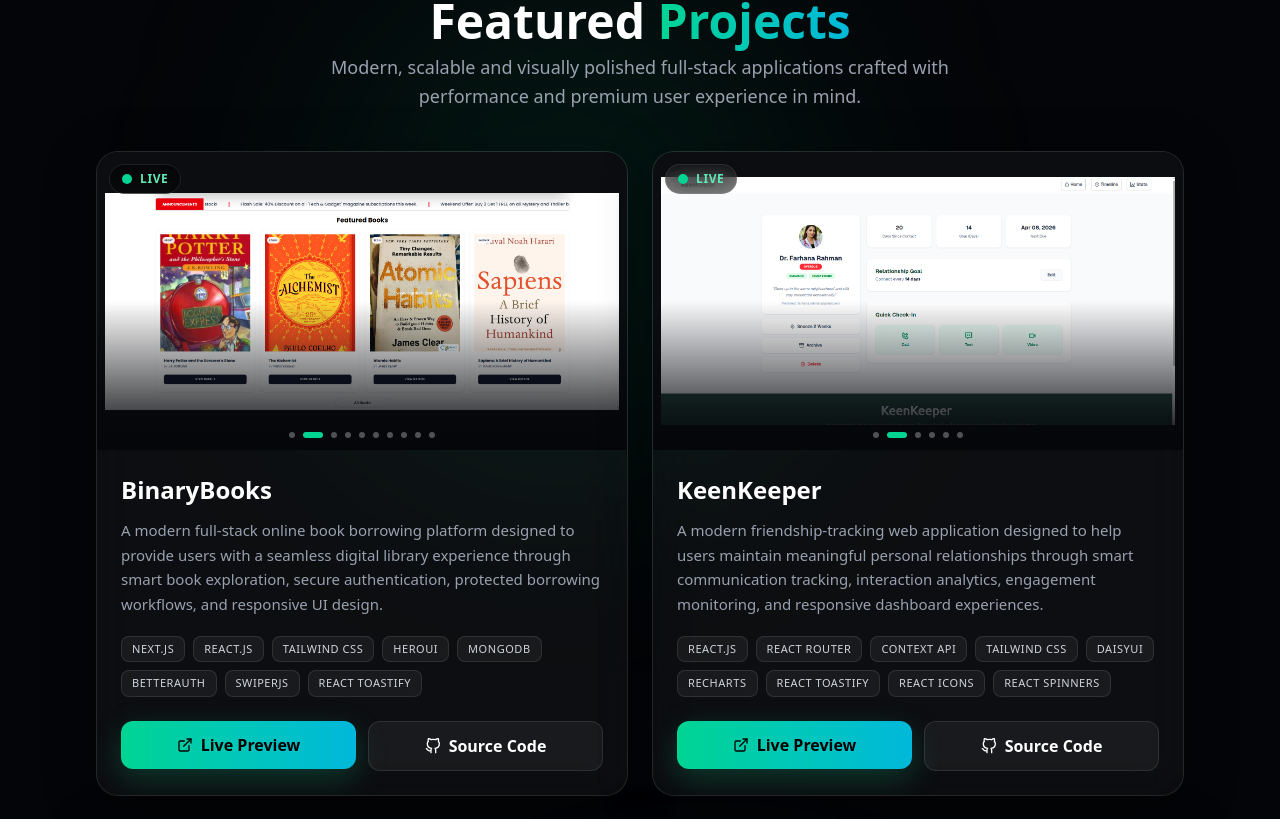
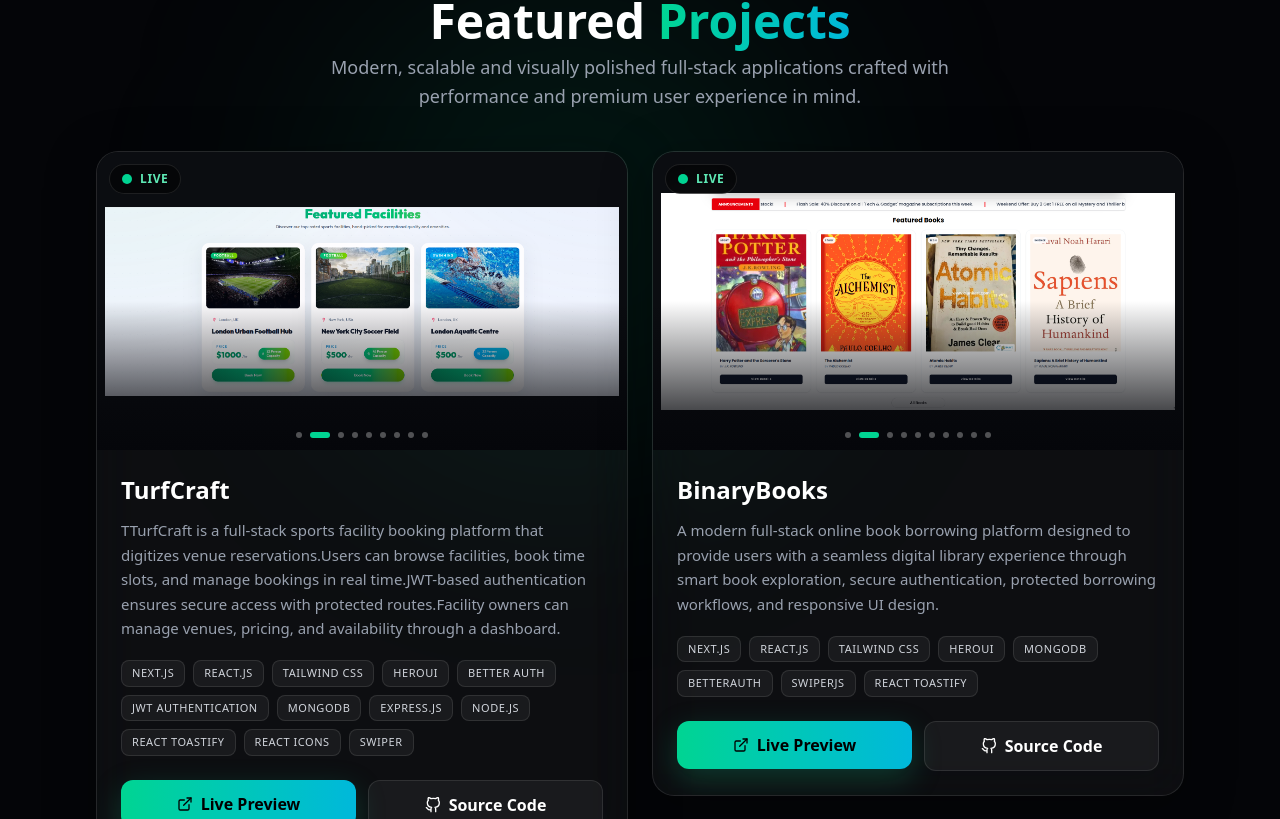
Before and after one commit to kouser-ahamed/my-portfolio, a Next.js app: page / in a window 1280 px wide. Shown: the part 5061-5880 px from the top of the page. Built offline with nearby package versions, Linux system fonts and the light colour scheme.

Commit message:
feat(Projects): add new project TurfCraft with details and images

```diff
--- a/src/app/projects/page.jsx
+++ b/src/app/projects/page.jsx
@@ -6,6 +6,42 @@
 import { FiExternalLink, FiGithub } from "react-icons/fi";
 
 const projects = [
+  {
+    title: "TurfCraft",
+
+    description:
+      "TTurfCraft is a full-stack sports facility booking platform that digitizes venue reservations.Users can browse facilities, book time slots, and manage bookings in real time.JWT-based authentication ensures secure access with protected routes.Facility owners can manage venues, pricing, and availability through a dashboard.",
+
+    images: [
+      "/assets/TurfCraft/img-1.png",
+      "/assets/TurfCraft/img-2.png",
+      "/assets/TurfCraft/img-3.png",
+      "/assets/TurfCraft/img-4.png",
+      "/assets/TurfCraft/img-5.png",
+      "/assets/TurfCraft/img-6.png",
+      "/assets/TurfCraft/img-7.png",
+      "/assets/TurfCraft/img-8.png",
+      "/assets/TurfCraft/img-9.png",
+    ],
+
+    tech: [
+      "Next.js",
+      "React.js",
+      "Tailwind CSS",
+      "HeroUI",
+      "Better Auth",
+      "JWT Authentication",
+      "MongoDB",
+      "Express.js",
+      "Node.js",
+      "React Toastify",
+      "React Icons",
+      "Swiper",
+    ],
+
+    live: "https://turfcraft.vercel.app",
+    github: "https://github.com/kouser-ahamed/turfcraft",
+  },
   {
     title: "BinaryBooks",
     description:
@@ -119,13 +155,11 @@
     live: "https://kouser-ahamed.github.io/B13-A02-TechWave_Kouser/",
 
     github: "https://github.com/kouser-ahamed/B13-A02-TechWave_Kouser",
-}
+  },
 ];
 
 export default function Projects() {
-  const [currentImages, setCurrentImages] = useState(
-    projects.map(() => 0)
-  );
+  const [currentImages, setCurrentImages] = useState(projects.map(() => 0));
 
   useEffect(() => {
     const interval = setInterval(() => {
@@ -133,7 +167,7 @@
         prev.map((imgIndex, projectIndex) => {
           const totalImages = projects[projectIndex].images.length;
           return (imgIndex + 1) % totalImages;
-        })
+        }),
       );
     }, 3500);
 
@@ -142,7 +176,6 @@
 
   return (
     <section className="relative py-4 md:py-8 bg-[#040508] overflow-hidden text-white w-full">
-
       {/* Background Glow */}
       <div className="absolute inset-0 overflow-hidden pointer-events-none">
         <div className="absolute top-0 left-1/4 w-[250px] sm:w-[300px] md:w-[500px] h-[250px] sm:h-[300px] md:h-[500px] bg-emerald-500/10 blur-[100px] md:blur-[120px] rounded-full" />
@@ -151,7 +184,6 @@
 
       {/* Container */}
       <div className="relative z-10 max-w-6xl mx-auto px-4 sm:px-6 lg:px-8 w-full">
-
         {/* Header */}
         <div className="text-center mb-6 md:mb-10">
           <motion.h2
@@ -174,7 +206,6 @@
 
         {/* Grid Container - allow full width on small screens */}
         <div className="grid grid-cols-1 md:grid-cols-2 gap-6 items-start w-full">
-
           {projects.map((project, index) => (
             <motion.div
               key={index}
@@ -192,7 +223,6 @@
                          hover:shadow-[0_20px_80px_rgba(34,211,238,0.14)]
                          transition-all duration-500 w-full box-border"
             >
-
               {/* Premium Glow */}
               <div className="absolute inset-0 opacity-0 group-hover:opacity-100 transition duration-700 pointer-events-none">
                 <div
@@ -207,7 +237,6 @@
 
               {/* Image Section */}
               <div className="relative aspect-[16/9] w-full overflow-hidden bg-[#0b0d11]">
-
                 <AnimatePresence initial={false}>
                   <motion.div
                     key={currentImages[index]}
@@ -262,8 +291,7 @@
                     <motion.div
                       key={imgIndex}
                       animate={{
-                        width:
-                          currentImages[index] === imgIndex ? 20 : 6,
+                        width: currentImages[index] === imgIndex ? 20 : 6,
                       }}
                       className={`h-1.5 rounded-full transition-all duration-300 ${
                         currentImages[index] === imgIndex
@@ -273,12 +301,10 @@
                     />
                   ))}
                 </div>
-
               </div>
 
               {/* Content Section - Adjusted Padding for Screen Safety */}
               <div className="relative z-10 p-4 sm:p-5 md:p-5 lg:p-6 box-border">
-
                 {/* Title */}
                 <h3 className="text-xl sm:text-2xl font-bold mb-3 group-hover:text-cyan-300 transition-colors duration-300">
                   {project.title}
@@ -312,7 +338,6 @@
 
                 {/* Buttons - Properly stacking on extra-small mobile screens */}
                 <div className="flex flex-col sm:flex-row gap-3 w-full">
-
                   {/* Live Preview */}
                   <a
                     href={project.live}
@@ -357,13 +382,10 @@
                       Source Code
                     </motion.button>
                   </a>
-
                 </div>
               </div>
-
             </motion.div>
           ))}
-
         </div>
       </div>
     </section>
```
Lines whose indentation alone changed are shown as unchanged.
